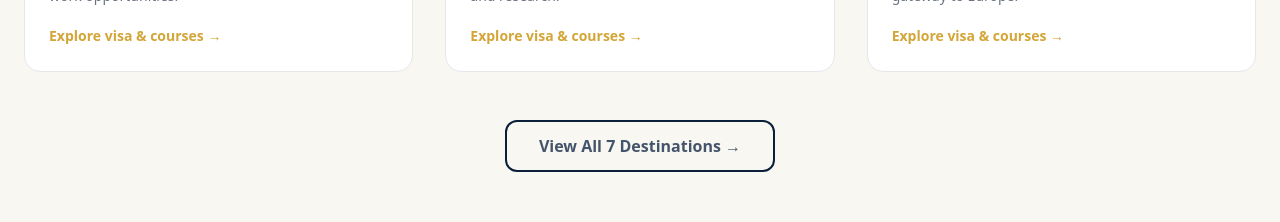
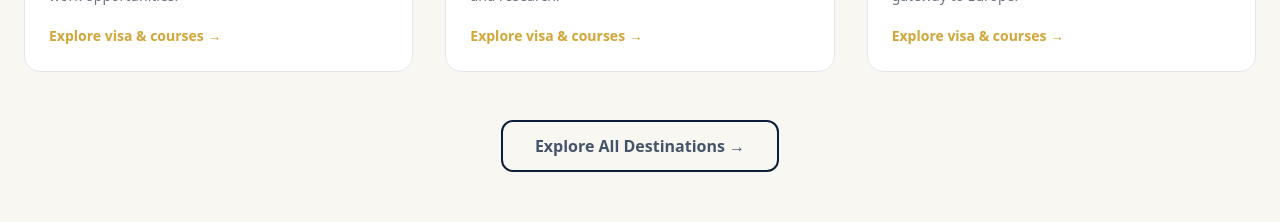
Before and after one commit to SanskarModgill/Saraswati-Website-, a Next.js app: page / in a window 1280 px wide. Shown: the part 2180-2402 px from the top of the page. Built offline with nearby package versions, Linux system fonts and the light colour scheme.

Commit message:
Add new country pages and improve footer

```diff
--- a/app/page.tsx
+++ b/app/page.tsx
@@ -142,7 +142,7 @@ export default function Home() {
             href="/countries"
             className="inline-block border-2 border-[var(--ink)] px-8 py-3 rounded-xl font-bold hover:bg-[var(--ink)] hover:text-white transition"
           >
-            View All 7 Destinations →
+            Explore All Destinations →
           </Link>
         </div>
       </section>
```
